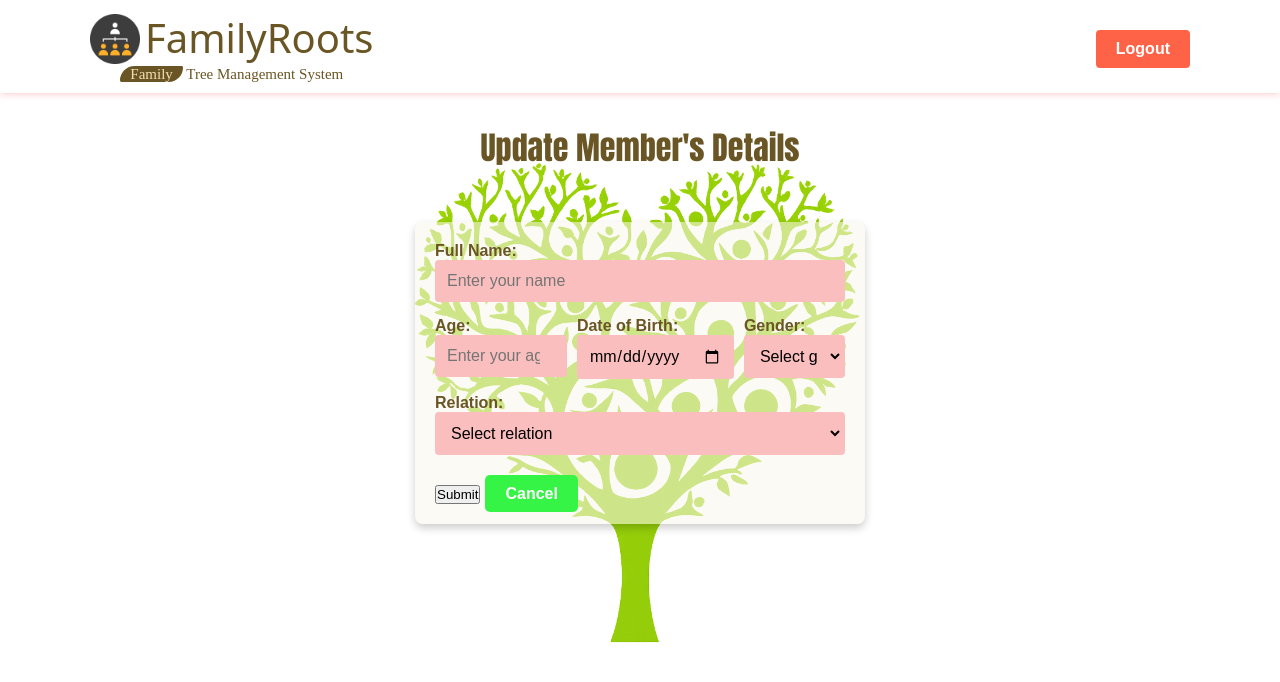
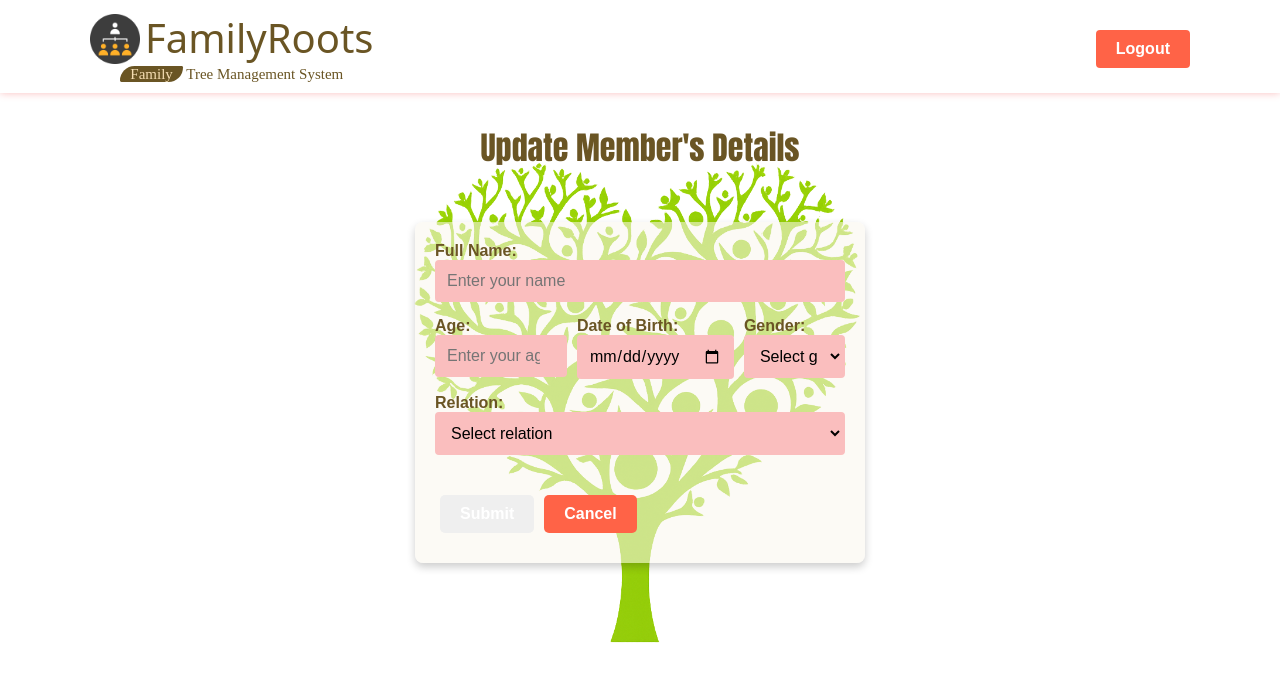
Before and after one commit to VishalValvi-83/family-tree-management-system, a React (Create React App) app in the folder frontend/: page /update-tree/1 in a window 1280 px wide. Shown: the top 682 px of the page. Built offline with nearby package versions, Linux system fonts and the light colour scheme; no server answers; sample sign-in values are in the browser's storage; a web font is replaced by a local one.

Commit message:
fix: update UpdateTree component to use button for cancel action and improve styling

```diff
--- a/frontend/src/component/updateTree/updateTree.css
+++ b/frontend/src/component/updateTree/updateTree.css
@@ -22,15 +22,24 @@ select {
     outline: none;
 }
 
-.cancel-btn {
-    background-color: #36f446;
+.update-member-form form button {
+    padding: 10px 20px;
     color: #fff;
-    padding: 10px 20px;
     border: none;
     border-radius: 5px;
     cursor: pointer;
     font-size: 16px;
     font-weight: bold;
     text-decoration: none;
+    transition: all 0.3s ease-in-out;
     margin: 10px 5px;
 }
+
+.cancel-btn {
+    background-color: tomato !important;
+}
+
+.cancel-btn:hover {
+    background-color: rgb(218, 82, 58) !important;
+    color: #f1f1f1 !important;
+}
--- a/frontend/src/component/updateTree/updateTree.js
+++ b/frontend/src/component/updateTree/updateTree.js
@@ -1,6 +1,6 @@
 import axios from 'axios';
 import React, { useEffect, useState } from 'react'
-import { Link, useParams } from 'react-router-dom'
+import { useParams } from 'react-router-dom'
 import './updateTree.css'
 import Header from '../Header/Header';
 import { toast } from 'react-toastify'
@@ -247,7 +247,7 @@ const UpdateTree = () => {
                     </div>
                     <div>
                         <button type="submit"  >Submit</button>
-                        <Link className='cancel-btn' onClick={notify} >Cancel</Link>
+                        <button className='cancel-btn' onClick={notify} >Cancel</button>
                     </div>
                 </form>
             </div>
```
